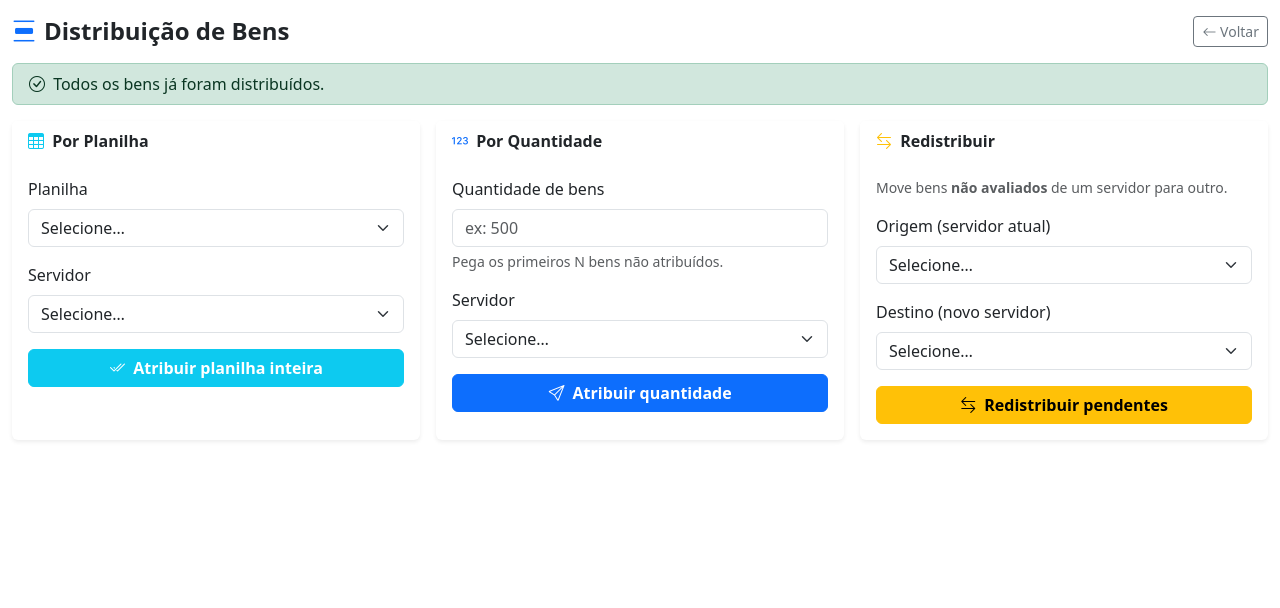
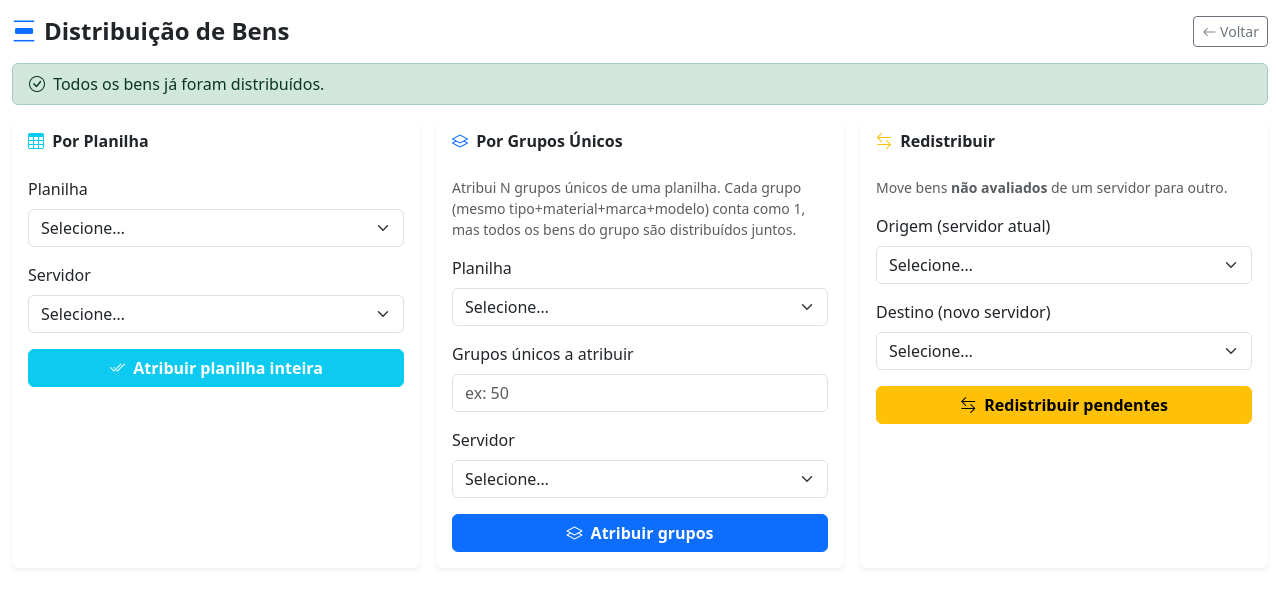
Before and after one commit to dimasmsoares/reavaliacao-bens, a Flask app: page /admin/distribuir in a window 1280 px wide. Shown: the part 56-664 px from the top of the page. Run offline with Flask 3, Linux system fonts and the light colour scheme; the visitor is signed in with stand-in values (Sample User, id 1); data comes from the database, SQL or seed files in the repository; tables that the repository leaves empty hold one stand-in row (values such as "Sample post"); parts of the project's set-up code (start-up, migrations or seed data) failed here and were passed over.

Commit message:
Distribui bens por grupos únicos com seleção de planilha
Substitui o modo 'Por Quantidade' (N bens brutos, sem planilha) por
'Por Grupos Únicos': admin escolhe uma planilha e informa quantos
grupos únicos (tipo+material+marca+modelo) quer atribuir. Todos os
bens do grupo são distribuídos juntos.

- assign_by_unique_groups(): seleciona grupos onde nenhum ativo está
  atribuído, ordena por row_index, e atribui todos os membros do grupo
- Ativos sem material/marca/modelo completo são tratados como grupos
  individuais para preencher a cota restante
- Template mostra disponíveis por planilha no dropdown e JS exibe
  o máximo disponível ao selecionar a planilha

Co-Authored-By: Claude Sonnet 4.6 <noreply@anthropic.com>

```diff
--- a/app.py
+++ b/app.py
@@ -194,13 +194,23 @@ def admin_distribuir():
                 count = db.assign_by_planilha(planilha, user_id)
                 flash(f'{count} bens de "{planilha_curta_filter(planilha)}" '
                       f'atribuídos a {user["name"]}.', 'success')
-        elif mode == 'quantidade':
-            n = request.form.get('quantidade', type=int, default=0)
-            if n <= 0:
-                flash('Informe uma quantidade válida (maior que zero).', 'warning')
+        elif mode == 'grupos_unicos':
+            planilha = request.form.get('planilha', '').strip()
+            n = request.form.get('n_grupos', type=int, default=0)
+            if not planilha:
+                flash('Selecione uma planilha.', 'warning')
+            elif n <= 0:
+                flash('Informe uma quantidade de grupos maior que zero.', 'warning')
             else:
-                count = db.assign_by_quantity(n, user_id)
-                flash(f'{count} bens atribuídos a {user["name"]}.', 'success')
+                assets_count, groups_count = db.assign_by_unique_groups(planilha, n, user_id)
+                if assets_count == 0:
+                    flash(f'Nenhum grupo disponível em "{planilha_curta_filter(planilha)}" para distribuir.', 'warning')
+                else:
+                    flash(
+                        f'{assets_count} bem(ns) em {groups_count} grupo(s) único(s) de '
+                        f'"{planilha_curta_filter(planilha)}" atribuídos a {user["name"]}.',
+                        'success'
+                    )
         elif mode == 'redistribuir':
             from_user_id = request.form.get('from_user_id', type=int)
             from_user = db.get_user_by_id(from_user_id) if from_user_id else None
--- a/database.py
+++ b/database.py
@@ -214,6 +214,65 @@ def assign_by_quantity(n, user_id):
         conn.commit()
     conn.close()
     return len(ids)
+
+
+def assign_by_unique_groups(planilha, n_groups, user_id):
+    """
+    Atribui N grupos únicos (tipo+material+marca+modelo) de uma planilha ao servidor.
+    Só seleciona grupos onde nenhum ativo ainda foi atribuído.
+    Retorna (total_assets_assigned, groups_assigned).
+    """
+    now = datetime.utcnow().isoformat()
+    conn = get_db()
+
+    # Grupos completos (material+marca+modelo preenchidos) ainda não atribuídos
+    complete_groups = conn.execute("""
+        SELECT COALESCE(tipo,'') AS t, material, marca, modelo
+        FROM assets
+        WHERE planilha = ?
+          AND material IS NOT NULL AND marca IS NOT NULL AND modelo IS NOT NULL
+        GROUP BY COALESCE(tipo,''), material, marca, modelo
+        HAVING SUM(CASE WHEN id IN (SELECT asset_id FROM assignments) THEN 1 ELSE 0 END) = 0
+        ORDER BY MIN(row_index)
+        LIMIT ?
+    """, (planilha, n_groups)).fetchall()
+
+    assets_assigned = 0
+    groups_assigned = 0
+
+    for g in complete_groups:
+        conn.execute("""
+            INSERT OR IGNORE INTO assignments (asset_id, user_id, assigned_at)
+            SELECT id, ?, ? FROM assets
+            WHERE planilha = ?
+              AND COALESCE(tipo,'') = ? AND material = ? AND marca = ? AND modelo = ?
+        """, (user_id, now, planilha, g['t'], g['material'], g['marca'], g['modelo']))
+        n = conn.execute("SELECT changes()").fetchone()[0]
+        assets_assigned += n
+        groups_assigned += 1
+
+    # Ativos individuais (sem material/marca/modelo completo) — cada um é seu próprio grupo
+    remaining = n_groups - groups_assigned
+    if remaining > 0:
+        individuals = conn.execute("""
+            SELECT id FROM assets
+            WHERE planilha = ?
+              AND (material IS NULL OR marca IS NULL OR modelo IS NULL)
+              AND id NOT IN (SELECT asset_id FROM assignments)
+            ORDER BY row_index
+            LIMIT ?
+        """, (planilha, remaining)).fetchall()
+        for a in individuals:
+            conn.execute(
+                "INSERT OR IGNORE INTO assignments (asset_id, user_id, assigned_at) VALUES (?,?,?)",
+                (a['id'], user_id, now)
+            )
+            assets_assigned += 1
+            groups_assigned += 1
+
+    conn.commit()
+    conn.close()
+    return assets_assigned, groups_assigned
 
 
 def reassign_pending(from_user_id, to_user_id):
--- a/templates/admin/distribuir.html
+++ b/templates/admin/distribuir.html
@@ -67,20 +67,40 @@
     </div>
   </div>
 
-  <!-- Por quantidade -->
+  <!-- Por grupos únicos -->
   <div class="col-md-4">
     <div class="card border-0 shadow-sm h-100">
       <div class="card-header bg-white fw-semibold border-0">
-        <i class="bi bi-123 me-1 text-primary"></i> Por Quantidade
+        <i class="bi bi-layers me-1 text-primary"></i> Por Grupos Únicos
       </div>
       <div class="card-body">
+        <p class="text-muted small mb-3">
+          Atribui N grupos únicos de uma planilha. Cada grupo
+          (mesmo tipo+material+marca+modelo) conta como 1, mas todos
+          os bens do grupo são distribuídos juntos.
+        </p>
         <form method="post">
-          <input type="hidden" name="mode" value="quantidade">
+          <input type="hidden" name="mode" value="grupos_unicos">
           <div class="mb-3">
-            <label class="form-label">Quantidade de bens</label>
-            <input type="number" name="quantidade" class="form-control"
-                   min="1" required placeholder="ex: 500">
-            <div class="form-text">Pega os primeiros N bens não atribuídos.</div>
+            <label class="form-label">Planilha</label>
+            <select name="planilha" id="gu-planilha" class="form-select" required>
+              <option value="">Selecione…</option>
+              {% for p in planilhas %}
+              {% set unicos = unique_unassigned.get(p, 0) %}
+              <option value="{{ p }}" data-unicos="{{ unicos }}">
+                {{ p | planilha_curta }}
+                {% if unicos > 0 %}({{ unicos }} disponíveis){% else %}(sem grupos livres){% endif %}
+              </option>
+              {% endfor %}
+            </select>
+          </div>
+          <div class="mb-3">
+            <label class="form-label d-flex justify-content-between">
+              <span>Grupos únicos a atribuir</span>
+              <span id="gu-disp" class="text-muted small"></span>
+            </label>
+            <input type="number" name="n_grupos" id="gu-n" class="form-control"
+                   min="1" required placeholder="ex: 50">
           </div>
           <div class="mb-3">
             <label class="form-label">Servidor</label>
@@ -92,7 +112,7 @@
             </select>
           </div>
           <button class="btn btn-primary w-100 fw-semibold">
-            <i class="bi bi-send me-1"></i> Atribuir quantidade
+            <i class="bi bi-layers me-1"></i> Atribuir grupos
           </button>
         </form>
       </div>
@@ -177,3 +197,27 @@
 </div>
 {% endif %}
 {% endblock %}
+
+{% block scripts %}
+<script>
+(function () {
+  const sel  = document.getElementById('gu-planilha');
+  const inp  = document.getElementById('gu-n');
+  const disp = document.getElementById('gu-disp');
+  if (!sel) return;
+
+  function update() {
+    const opt    = sel.options[sel.selectedIndex];
+    const unicos = parseInt(opt ? opt.dataset.unicos || '0' : '0');
+    inp.max = unicos || '';
+    disp.textContent = unicos > 0
+      ? `máx. ${unicos}`
+      : (sel.value ? 'nenhum disponível' : '');
+    disp.className = unicos > 0 ? 'text-muted small' : 'text-danger small';
+  }
+
+  sel.addEventListener('change', update);
+  update();
+})();
+</script>
+{% endblock %}
```
